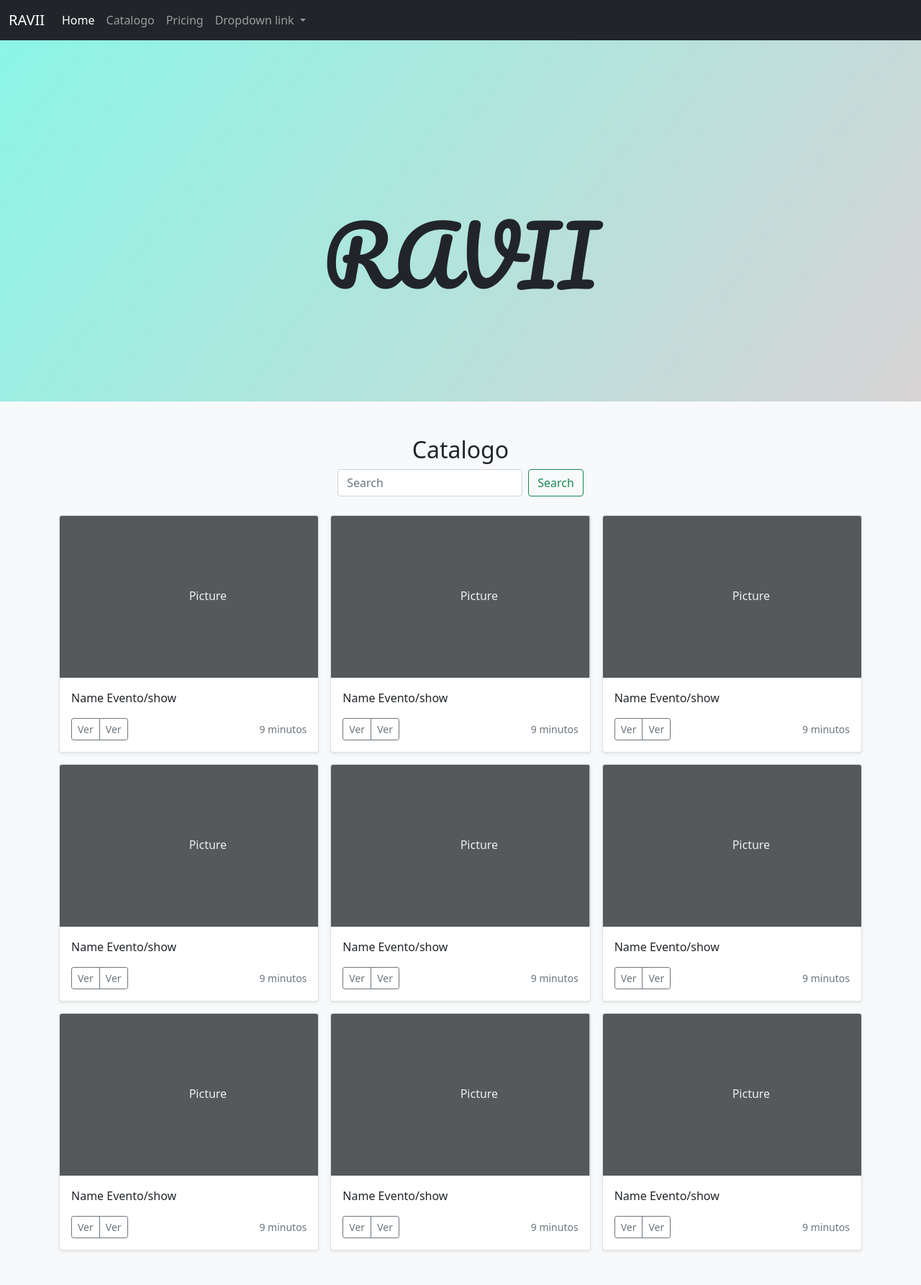
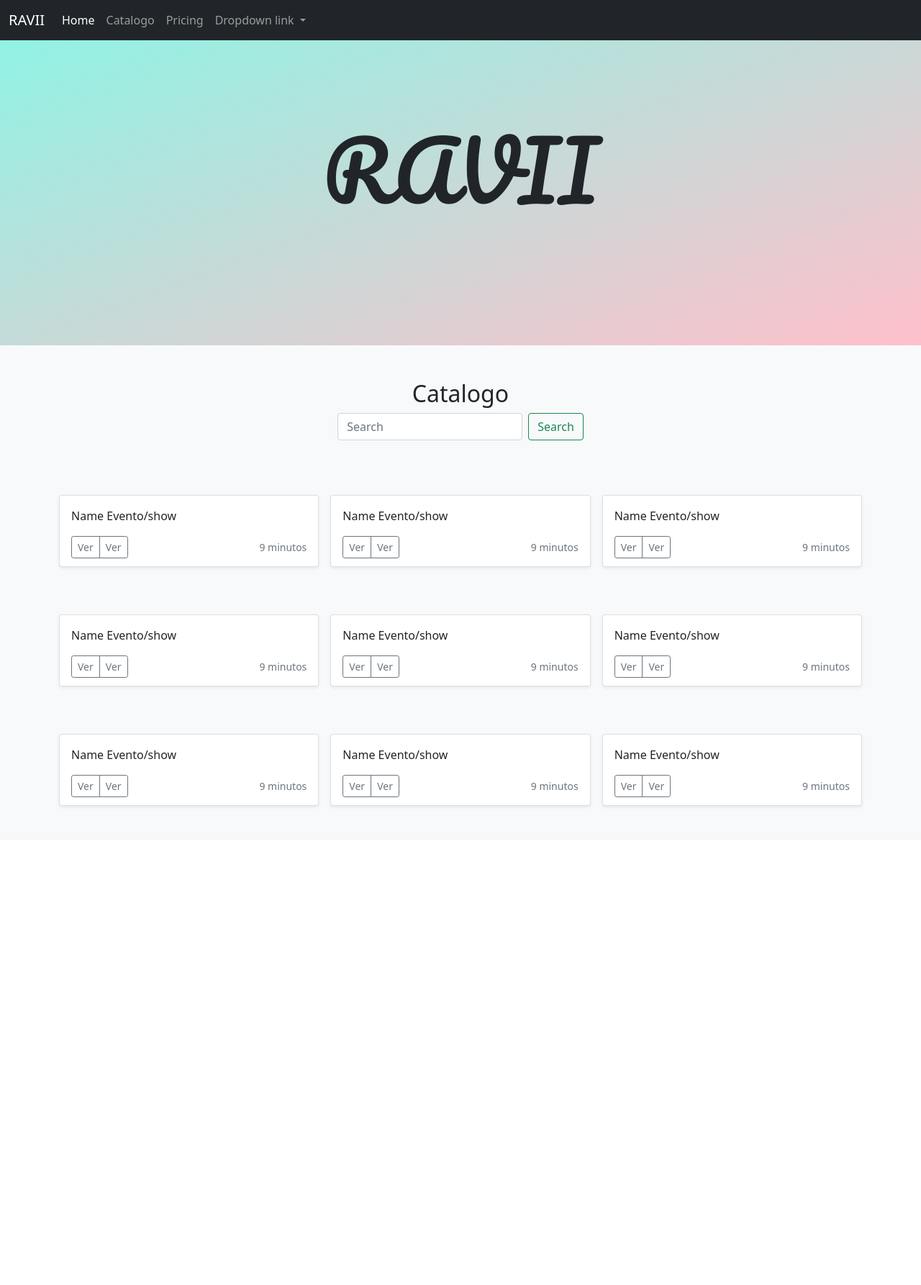
Before and after one commit to AbrahamLugoRamirez/RAVII, a PHP site: page / in a window 1280 px wide. Shown: the whole page at 72% size. After the commit the page ends 1123 px from the top, so only its background shows below. Run offline with PHP 8.4, Linux system fonts and the light colour scheme.

Commit message:
transition1

```diff
--- a/index.html
+++ b/index.html
@@ -10,16 +10,18 @@
   <link href="https://cdn.jsdelivr.net/npm/bootstrap@5.0.0-beta1/dist/css/bootstrap.min.css" rel="stylesheet"
     integrity="sha384-giJF6kkoqNQ00vy+HMDP7azOuL0xtbfIcaT9wjKHr8RbDVddVHyTfAAsrekwKmP1" crossorigin="anonymous">
   <link href="style/style.css" rel="stylesheet" type="text/css">
+  <link href="style/animations.css" rel="stylesheet" type="text/css">
   <title>RAVII</title>
 </head>
 
 <body>
-    <article class="fondo">
-        <div>
+
+
       <nav class="navbar navbar-expand-lg navbar-dark bg-dark fixed-top">
         <div class="container-fluid">
           <a class="navbar-brand" href="#">RAVII</a>
-              <button class="navbar-toggler" type="button" data-bs-toggle="collapse" data-bs-target="#navbarNavDropdown" aria-controls="navbarNavDropdown" aria-expanded="false" aria-label="Toggle navigation">
+          <button class="navbar-toggler" type="button" data-bs-toggle="collapse" data-bs-target="#navbarNavDropdown"
+            aria-controls="navbarNavDropdown" aria-expanded="false" aria-label="Toggle navigation">
             <span class="navbar-toggler-icon"></span>
           </button>
           <div class="collapse navbar-collapse" id="navbarNavDropdown">
@@ -34,7 +36,8 @@
                 <a class="nav-link" href="#">Pricing</a>
               </li>
               <li class="nav-item dropdown">
-                    <a class="nav-link dropdown-toggle" href="#" id="navbarDropdownMenuLink" role="button" data-bs-toggle="dropdown" aria-expanded="false">
+                <a class="nav-link dropdown-toggle" href="#" id="navbarDropdownMenuLink" role="button"
+                  data-bs-toggle="dropdown" aria-expanded="false">
                   Dropdown link
                 </a>
                 <ul class="dropdown-menu" aria-labelledby="navbarDropdownMenuLink">
@@ -52,12 +55,26 @@
 
 
 
-        <section class="anch padre">
+      <section class=" padre fondo">
         <section class="hijo">
-                <h1 class="animation">RAVII</h1>
+          <div>
+          <h1 class="animation ">R</h1>
         </section>
+        <section class="hijo">
+          <h1 class="animation ">A</h1>
+        </section>
+        <section class="hijo">
+          <h1 class="animation ">V</h1>
+        </section>
+        <section class="hijo">
+          <h1 class="animation ">I</h1>
+        </section>
+        <section class="hijo">
+          <h1 class="animation ">I</h1>
         </section>
       </div>
+      </section>
+
 
 
 
@@ -66,25 +83,55 @@
 
 
       <div class="album py-5 bg-light">
-              <div class="padre">
+        <div class="padres">
           <div>
             <h2 class="hijo">Catalogo</h1>
           </div>
         </div>
 
-                <div class="padre">  <form class="d-flex">
+        <div class="padres">
+          <form class="d-flex">
 
             <input class="form-control me-2" type="search" placeholder="Search" aria-label="Search">
             <button class="btn btn-outline-success" type="submit">Search</button>
-                </form></div>
+          </form>
+        </div>
 
 
         <div class="container" style="margin-top: 2%;">
 
           <div class="row row-cols-1 row-cols-sm-2 row-cols-md-3 g-3">
             <div class="col">
-                    <div class="card shadow-sm">
-                      <svg class="bd-placeholder-img card-img-top" width="100%" height="225" xmlns="http://www.w3.org/2000/svg" role="img" aria-label="Placeholder: ظفري" preserveAspectRatio="xMidYMid slice" focusable="false"><title>Placeholder</title><rect width="100%" height="100%" fill="#55595c"/><text x="50%" y="50%" fill="#eceeef" dy=".3em">Picture</text></svg>
+              <div class="card shadow-sm transition1">
+                <svg class="bd-placeholder-img card-img-top" width="100%" height="225"
+                  xmlns="http://www.w3.org/2000/svg" role="img" aria-label="Placeholder: ظفري"
+                  preserveAspectRatio="xMidYMid slice" focusable="false">
+                  <title>Placeholder</title>
+                  <rect width="100%" height="100%" fill="#55595c" /><text x="50%" y="50%" fill="#eceeef"
+                    dy=".3em">Picture</text>
+                </svg>
+
+                <div class="card-body  ">
+                  <p class="card-text">Name Evento/show</p>
+                  <div class="d-flex justify-content-between align-items-center">
+                    <div class="btn-group">
+                      <button type="button" class="btn btn-sm btn-outline-secondary">Ver</button>
+                      <button type="button" class="btn btn-sm btn-outline-secondary">Ver</button>
+                    </div>
+                    <small class="text-muted">9 minutos</small>
+                  </div>
+                </div>
+              </div>
+            </div>
+            <div class="col">
+              <div class="card shadow-sm transition1">
+                <svg class="bd-placeholder-img card-img-top" width="100%" height="225"
+                  xmlns="http://www.w3.org/2000/svg" role="img" aria-label="Placeholder: ظفري"
+                  preserveAspectRatio="xMidYMid slice" focusable="false">
+                  <title>Placeholder</title>
+                  <rect width="100%" height="100%" fill="#55595c" /><text x="50%" y="50%" fill="#eceeef"
+                    dy=".3em">Picture</text>
+                </svg>
 
                 <div class="card-body">
                   <p class="card-text">Name Evento/show</p>
@@ -99,24 +146,14 @@
               </div>
             </div>
             <div class="col">
-                    <div class="card shadow-sm">
-                      <svg class="bd-placeholder-img card-img-top" width="100%" height="225" xmlns="http://www.w3.org/2000/svg" role="img" aria-label="Placeholder: ظفري" preserveAspectRatio="xMidYMid slice" focusable="false"><title>Placeholder</title><rect width="100%" height="100%" fill="#55595c"/><text x="50%" y="50%" fill="#eceeef" dy=".3em">Picture</text></svg>
-
-                      <div class="card-body">
-                        <p class="card-text">Name Evento/show</p>
-                        <div class="d-flex justify-content-between align-items-center">
-                          <div class="btn-group">
-                            <button type="button" class="btn btn-sm btn-outline-secondary">Ver</button>
-                            <button type="button" class="btn btn-sm btn-outline-secondary">Ver</button>
-                          </div>
-                          <small class="text-muted">9 minutos</small>
-                        </div>
-                      </div>
-                    </div>
-                  </div>
-                  <div class="col">
-                    <div class="card shadow-sm">
-                      <svg class="bd-placeholder-img card-img-top" width="100%" height="225" xmlns="http://www.w3.org/2000/svg" role="img" aria-label="Placeholder: ظفري" preserveAspectRatio="xMidYMid slice" focusable="false"><title>Placeholder</title><rect width="100%" height="100%" fill="#55595c"/><text x="50%" y="50%" fill="#eceeef" dy=".3em">Picture</text></svg>
+              <div class="card shadow-sm transition1">
+                <svg class="bd-placeholder-img card-img-top" width="100%" height="225"
+                  xmlns="http://www.w3.org/2000/svg" role="img" aria-label="Placeholder: ظفري"
+                  preserveAspectRatio="xMidYMid slice" focusable="false">
+                  <title>Placeholder</title>
+                  <rect width="100%" height="100%" fill="#55595c" /><text x="50%" y="50%" fill="#eceeef"
+                    dy=".3em">Picture</text>
+                </svg>
 
                 <div class="card-body">
                   <p class="card-text">Name Evento/show</p>
@@ -132,8 +169,14 @@
             </div>
 
             <div class="col">
-                    <div class="card shadow-sm">
-                      <svg class="bd-placeholder-img card-img-top" width="100%" height="225" xmlns="http://www.w3.org/2000/svg" role="img" aria-label="Placeholder: ظفري" preserveAspectRatio="xMidYMid slice" focusable="false"><title>Placeholder</title><rect width="100%" height="100%" fill="#55595c"/><text x="50%" y="50%" fill="#eceeef" dy=".3em">Picture</text></svg>
+              <div class="card shadow-sm transition1">
+                <svg class="bd-placeholder-img card-img-top" width="100%" height="225"
+                  xmlns="http://www.w3.org/2000/svg" role="img" aria-label="Placeholder: ظفري"
+                  preserveAspectRatio="xMidYMid slice" focusable="false">
+                  <title>Placeholder</title>
+                  <rect width="100%" height="100%" fill="#55595c" /><text x="50%" y="50%" fill="#eceeef"
+                    dy=".3em">Picture</text>
+                </svg>
 
                 <div class="card-body">
                   <p class="card-text">Name Evento/show</p>
@@ -148,8 +191,14 @@
               </div>
             </div>
             <div class="col">
-                    <div class="card shadow-sm">
-                      <svg class="bd-placeholder-img card-img-top" width="100%" height="225" xmlns="http://www.w3.org/2000/svg" role="img" aria-label="Placeholder: ظفري" preserveAspectRatio="xMidYMid slice" focusable="false"><title>Placeholder</title><rect width="100%" height="100%" fill="#55595c"/><text x="50%" y="50%" fill="#eceeef" dy=".3em">Picture</text></svg>
+              <div class="card shadow-sm transition1">
+                <svg class="bd-placeholder-img card-img-top" width="100%" height="225"
+                  xmlns="http://www.w3.org/2000/svg" role="img" aria-label="Placeholder: ظفري"
+                  preserveAspectRatio="xMidYMid slice" focusable="false">
+                  <title>Placeholder</title>
+                  <rect width="100%" height="100%" fill="#55595c" /><text x="50%" y="50%" fill="#eceeef"
+                    dy=".3em">Picture</text>
+                </svg>
 
                 <div class="card-body">
                   <p class="card-text">Name Evento/show</p>
@@ -164,8 +213,14 @@
               </div>
             </div>
             <div class="col">
-                    <div class="card shadow-sm">
-                      <svg class="bd-placeholder-img card-img-top" width="100%" height="225" xmlns="http://www.w3.org/2000/svg" role="img" aria-label="Placeholder: ظفري" preserveAspectRatio="xMidYMid slice" focusable="false"><title>Placeholder</title><rect width="100%" height="100%" fill="#55595c"/><text x="50%" y="50%" fill="#eceeef" dy=".3em">Picture</text></svg>
+              <div class="card shadow-sm transition1">
+                <svg class="bd-placeholder-img card-img-top" width="100%" height="225"
+                  xmlns="http://www.w3.org/2000/svg" role="img" aria-label="Placeholder: ظفري"
+                  preserveAspectRatio="xMidYMid slice" focusable="false">
+                  <title>Placeholder</title>
+                  <rect width="100%" height="100%" fill="#55595c" /><text x="50%" y="50%" fill="#eceeef"
+                    dy=".3em">Picture</text>
+                </svg>
 
                 <div class="card-body">
                   <p class="card-text">Name Evento/show</p>
@@ -181,8 +236,14 @@
             </div>
 
             <div class="col">
-                    <div class="card shadow-sm">
-                      <svg class="bd-placeholder-img card-img-top" width="100%" height="225" xmlns="http://www.w3.org/2000/svg" role="img" aria-label="Placeholder: ظفري" preserveAspectRatio="xMidYMid slice" focusable="false"><title>Placeholder</title><rect width="100%" height="100%" fill="#55595c"/><text x="50%" y="50%" fill="#eceeef" dy=".3em">Picture</text></svg>
+              <div class="card shadow-sm transition1">
+                <svg class="bd-placeholder-img card-img-top" width="100%" height="225"
+                  xmlns="http://www.w3.org/2000/svg" role="img" aria-label="Placeholder: ظفري"
+                  preserveAspectRatio="xMidYMid slice" focusable="false">
+                  <title>Placeholder</title>
+                  <rect width="100%" height="100%" fill="#55595c" /><text x="50%" y="50%" fill="#eceeef"
+                    dy=".3em">Picture</text>
+                </svg>
 
                 <div class="card-body">
                   <p class="card-text">Name Evento/show</p>
@@ -197,8 +258,14 @@
               </div>
             </div>
             <div class="col">
-                    <div class="card shadow-sm">
-                      <svg class="bd-placeholder-img card-img-top" width="100%" height="225" xmlns="http://www.w3.org/2000/svg" role="img" aria-label="Placeholder: ظفري" preserveAspectRatio="xMidYMid slice" focusable="false"><title>Placeholder</title><rect width="100%" height="100%" fill="#55595c"/><text x="50%" y="50%" fill="#eceeef" dy=".3em">Picture</text></svg>
+              <div class="card shadow-sm transition1">
+                <svg class="bd-placeholder-img card-img-top" width="100%" height="225"
+                  xmlns="http://www.w3.org/2000/svg" role="img" aria-label="Placeholder: ظفري"
+                  preserveAspectRatio="xMidYMid slice" focusable="false">
+                  <title>Placeholder</title>
+                  <rect width="100%" height="100%" fill="#55595c" /><text x="50%" y="50%" fill="#eceeef"
+                    dy=".3em">Picture</text>
+                </svg>
 
                 <div class="card-body">
                   <p class="card-text">Name Evento/show</p>
@@ -213,8 +280,14 @@
               </div>
             </div>
             <div class="col">
-                    <div class="card shadow-sm">
-                      <svg class="bd-placeholder-img card-img-top" width="100%" height="225" xmlns="http://www.w3.org/2000/svg" role="img" aria-label="Placeholder: ظفري" preserveAspectRatio="xMidYMid slice" focusable="false"><title>Placeholder</title><rect width="100%" height="100%" fill="#55595c"/><text x="50%" y="50%" fill="#eceeef" dy=".3em">Picture</text></svg>
+              <div class="card shadow-sm transition1">
+                <svg class="bd-placeholder-img card-img-top" width="100%" height="225"
+                  xmlns="http://www.w3.org/2000/svg" role="img" aria-label="Placeholder: ظفري"
+                  preserveAspectRatio="xMidYMid slice" focusable="false">
+                  <title>Placeholder</title>
+                  <rect width="100%" height="100%" fill="#55595c" /><text x="50%" y="50%" fill="#eceeef"
+                    dy=".3em">Picture</text>
+                </svg>
 
                 <div class="card-body">
                   <p class="card-text">Name Evento/show</p>
@@ -238,7 +311,7 @@
 
 
 
-    </article>
+
 
 
 
--- /dev/null
+++ b/style/animations.css
@@ -0,0 +1,12 @@
+.transition1 {
+    width: 100%;
+    height: 100px;
+
+    transition: width 2s, height 2s, margin 2s;
+    margin: 50px auto 0;
+}
+.transition1:hover{
+    width: 100%;
+    height: 200px;
+    margin: 0 auto;
+}
--- a/style/style.css
+++ b/style/style.css
@@ -4,11 +4,20 @@
     height: 100%;
 }
 .padre{
-    height: 10%;
+    height: 60vh;
     /*IMPORTANTE*/
     display: flex;
     justify-content: center;
     align-items: center;
+
+
+}
+.padres{
+
+  /*IMPORTANTE*/
+  display: flex;
+  justify-content: center;
+  align-items: center;
 
 }
 
@@ -18,7 +27,7 @@
   }
   @keyframes slidein {
     from {
-      margin-left: 100%;
+      margin-left: 200%;
       width: 100%
     }
     to {
@@ -29,13 +38,13 @@
   h1{
     font-family: 'Pacifico', cursive;
     font-size: 700%;
-    margin-top: 75%;
+
   }
 
   .padre {
     /* IMPORTANTE */
     text-align: center;
   }
-  .catalogo{
-      margin-top: 10%;
+  .hijo{
+    float: left;
   }
```
Also changed, not shown: scripts/scripts.js (added). Lines whose indentation alone changed are shown as unchanged.
